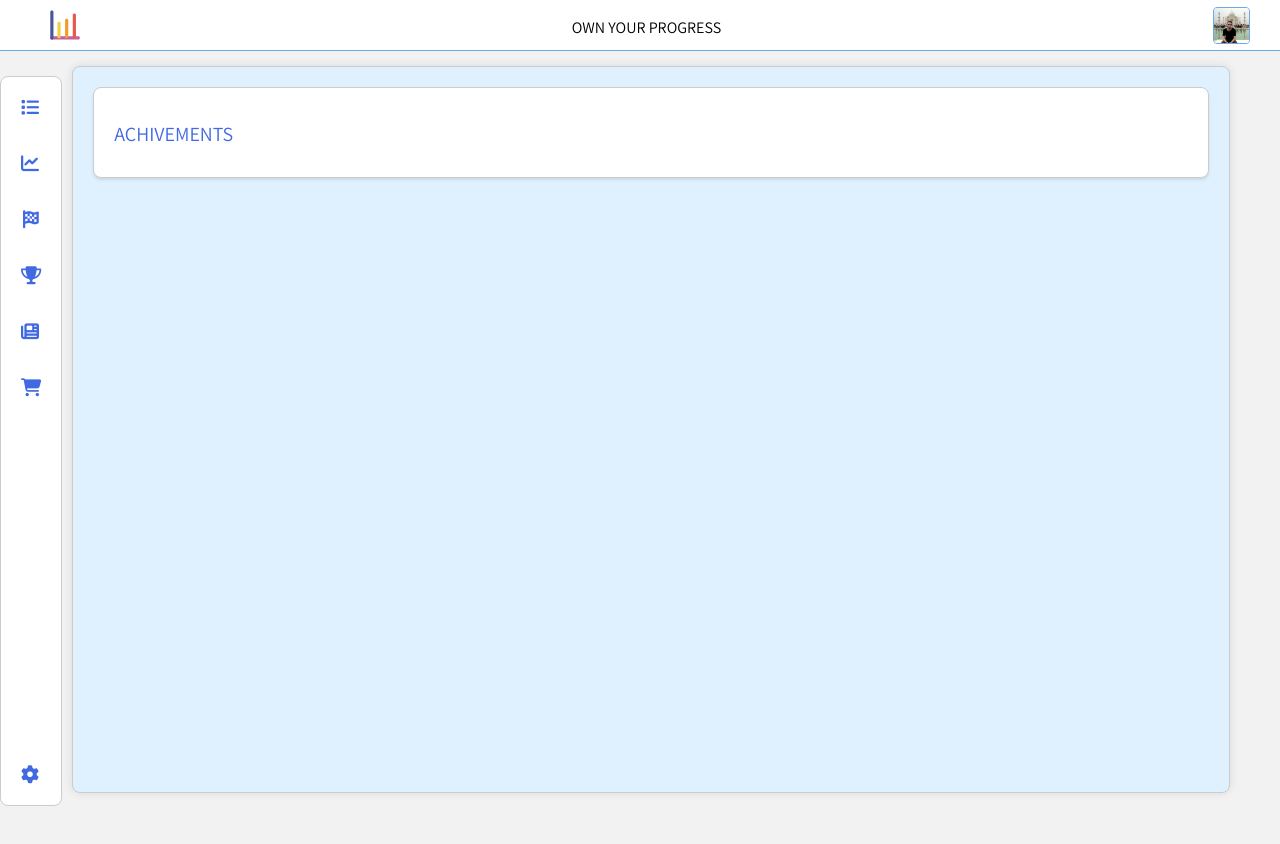
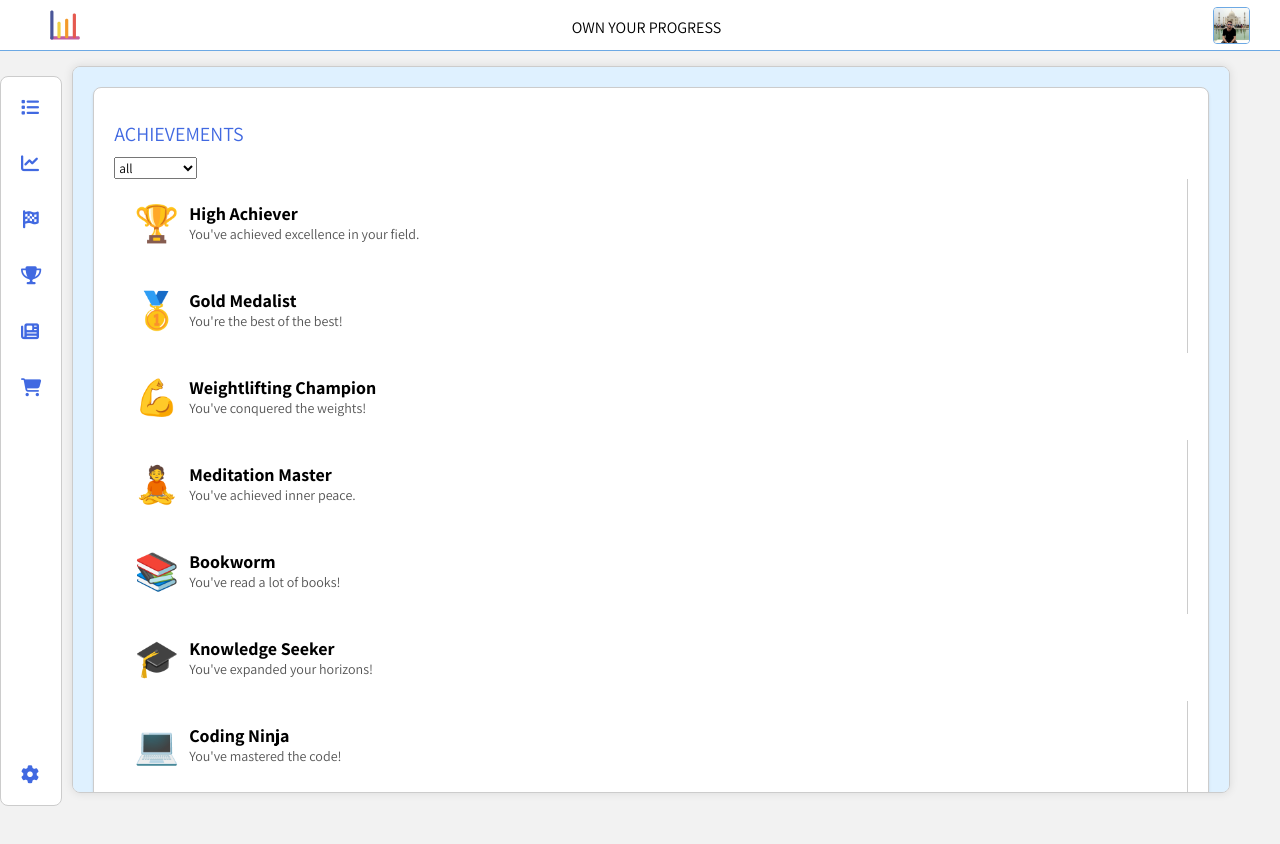
Before and after one commit to joseph-johnson27001/habits_tracker, a Vue app: page /#/achievements in a window 1280 px wide. Shown: the top 844 px of the page. Built offline with nearby package versions, Linux system fonts and the light colour scheme.

Commit message:
Dummy achievements page and data

```diff
--- a/src/views/AchievementsPage.vue
+++ b/src/views/AchievementsPage.vue
@@ -1,5 +1,124 @@
 <template>
   <div class="card">
-    <h1>ACHIVEMENTS</h1>
+    <h1>ACHIEVEMENTS</h1>
+    <select v-model="selectedCategory" @change="filterAchievements">
+      <option v-for="option in selectOptions" :value="option" :key="option">
+        {{ option }}
+      </option>
+    </select>
+
+    <div class="achievement-list">
+      <div
+        v-for="(achievement, index) in filteredAchievements"
+        :key="index"
+        class="achievement-item"
+      >
+        <div class="achievement-icon">{{ achievement.icon }}</div>
+        <div class="achievement-details">
+          <div class="achievement-title">{{ achievement.title }}</div>
+          <div class="achievement-description">
+            {{ achievement.description }}
+          </div>
+        </div>
+      </div>
+    </div>
   </div>
 </template>
+
+<script>
+export default {
+  name: "AchievementsPage",
+  data() {
+    return {
+      selectedCategory: "all",
+      achievements: [
+        {
+          area: "Fitness",
+          icon: "🏆",
+          title: "High Achiever",
+          description: "You've achieved excellence in your field.",
+        },
+        {
+          area: "Health",
+          icon: "🥇",
+          title: "Gold Medalist",
+          description: "You're the best of the best!",
+        },
+        {
+          area: "Weightloss",
+          icon: "💪",
+          title: "Weightlifting Champion",
+          description: "You've conquered the weights!",
+        },
+        {
+          area: "Meditation",
+          icon: "🧘",
+          title: "Meditation Master",
+          description: "You've achieved inner peace.",
+        },
+        {
+          area: "Reading",
+          icon: "📚",
+          title: "Bookworm",
+          description: "You've read a lot of books!",
+        },
+        {
+          area: "Education",
+          icon: "🎓",
+          title: "Knowledge Seeker",
+          description: "You've expanded your horizons!",
+        },
+        {
+          area: "Coding",
+          icon: "💻",
+          title: "Coding Ninja",
+          description: "You've mastered the code!",
+        },
+        {
+          area: "Cooking",
+          icon: "👩‍🍳",
+          title: "Master Chef",
+          description: "You've created delicious dishes!",
+        },
+        {
+          area: "Travel",
+          icon: "✈️",
+          title: "Globe Trotter",
+          description: "You've seen the world!",
+        },
+        {
+          area: "Art",
+          icon: "🎨",
+          title: "Art Enthusiast",
+          description: "You've created beautiful art!",
+        },
+        // Add more achievements with different areas
+      ],
+    };
+  },
+  computed: {
+    selectOptions() {
+      const areas = new Set(this.achievements.map((item) => item.area));
+      return ["all", ...areas];
+    },
+    filteredAchievements() {
+      if (this.selectedCategory === "all") {
+        return this.achievements;
+      } else {
+        return this.achievements.filter(
+          (achievement) => achievement.area === this.selectedCategory
+        );
+      }
+    },
+  },
+  methods: {
+    filterAchievements() {
+      this.filteredAchievements;
+    },
+  },
+};
+</script>
+
+<style>
+/* your existing CSS styles for the achievements page */
+</style>
```
